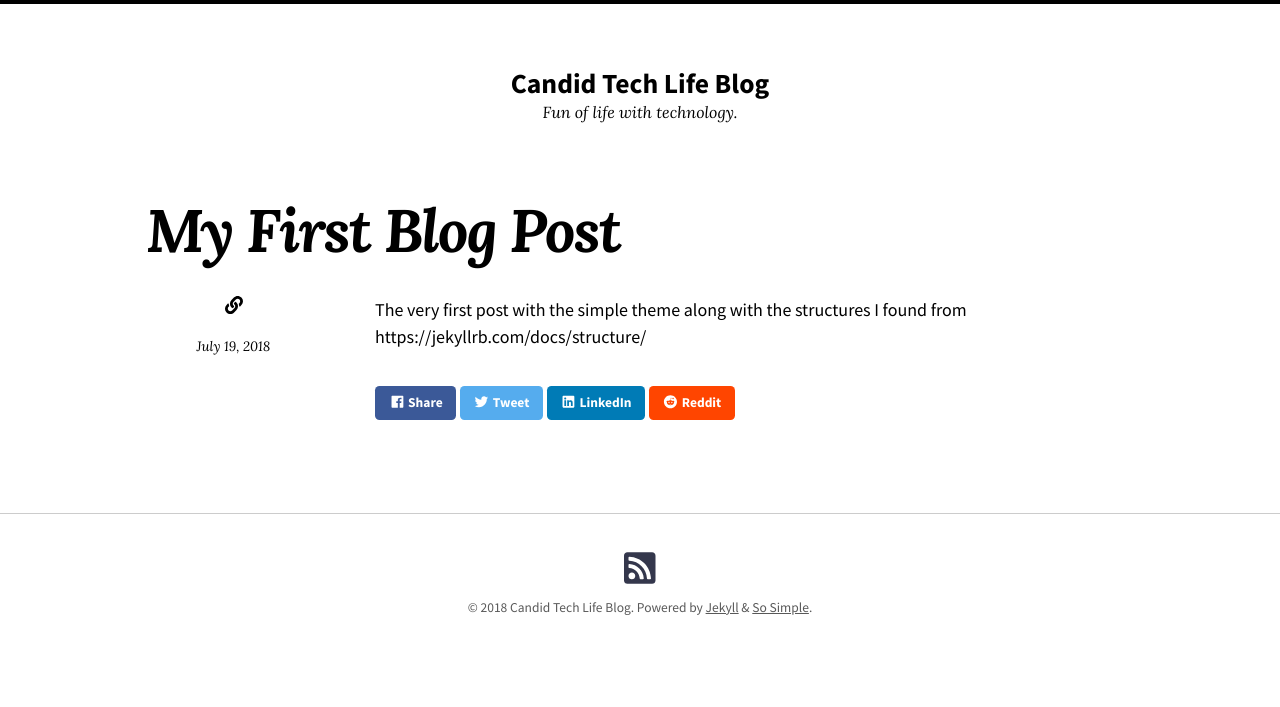
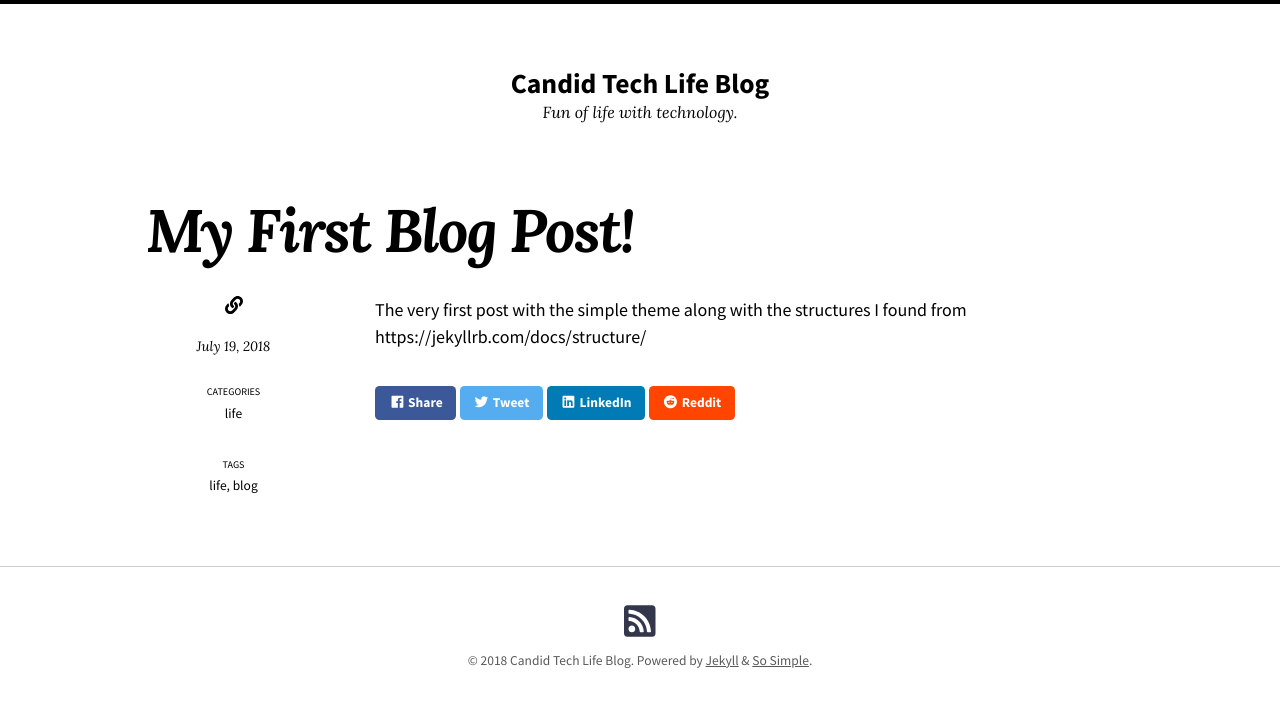
Before and after one commit to katepep/candidblog, a Jekyll site: the page built from _posts/2018-07-19-my-first-blog-post.md, in a window 1280 px wide. Shown: the top 707 px of the page. Built offline with Jekyll 4.4.1, drawn with Linux system fonts in a browser that asks for light colours; nearby versions of some CDN libraries.

Commit message:
front matter to first post

```diff
--- a/_posts/2018-07-19-my-first-blog-post.md
+++ b/_posts/2018-07-19-my-first-blog-post.md
@@ -1 +1,10 @@
+---
+layout: post
+title: My First Blog Post!
+published: true
+date: 2018-07-19
+category: [life]
+tags: [life, blog]
+---
+
 The very first post with the simple theme along with the structures I found from https://jekyllrb.com/docs/structure/
```
Also changed, not shown: 4 other files.
